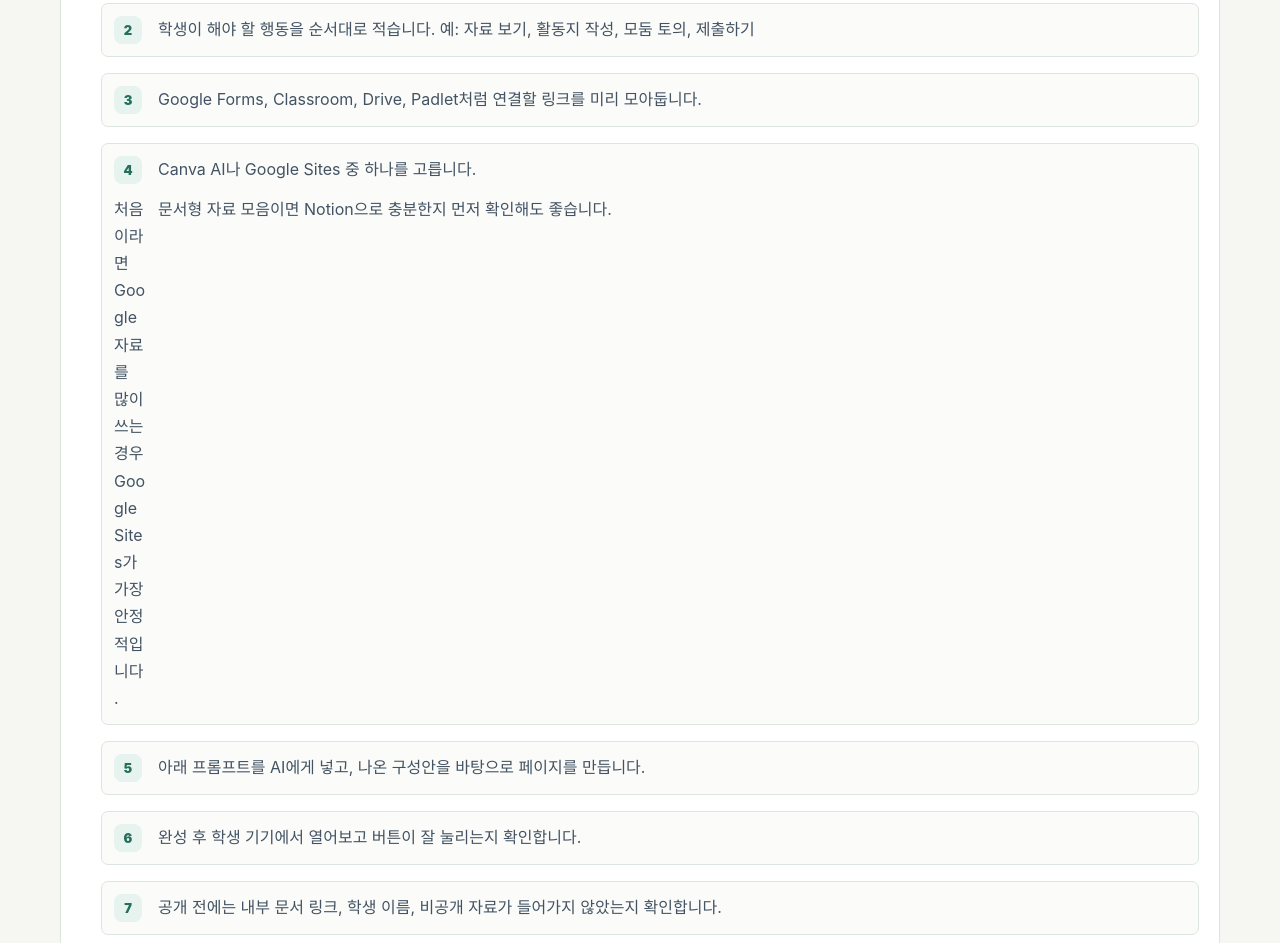
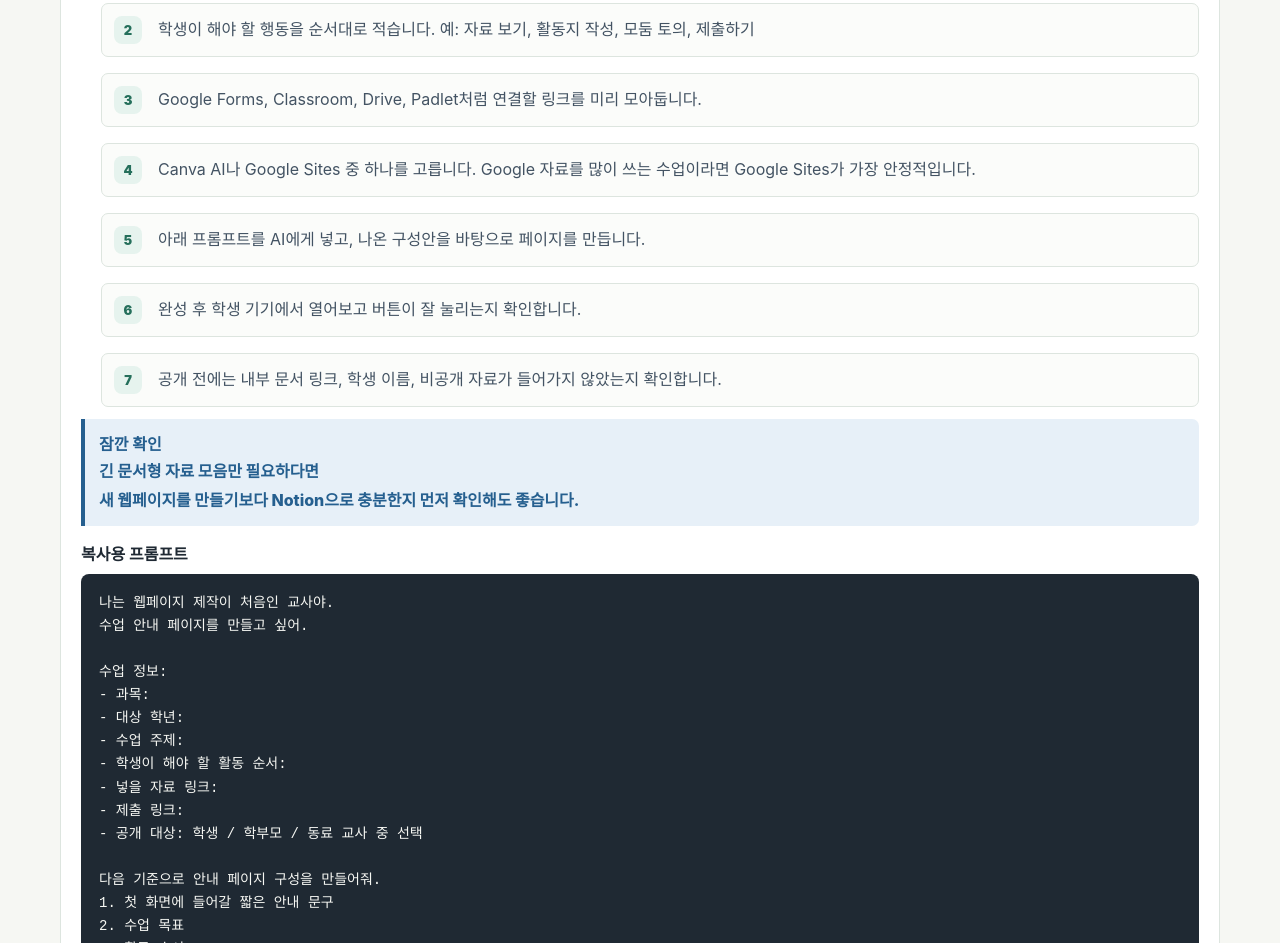
Before and after one commit to rudeia/geography-weppage-easy, a plain HTML site: page pages/practice.html in a window 1280 px wide. Shown: the part 3923-4866 px from the top of the page. Drawn offline with Linux system fonts and the light colour scheme.

Commit message:
Add files via upload

```diff
--- a/pages/practice.html
+++ b/pages/practice.html
@@ -265,13 +265,17 @@
             <li>수업 상황을 한 문장으로 씁니다. 예: “고등학교 1학년 지리 수행평가 안내 페이지를 만들고 싶다.”</li>
             <li>학생이 해야 할 행동을 순서대로 적습니다. 예: 자료 보기, 활동지 작성, 모둠 토의, 제출하기</li>
             <li>Google Forms, Classroom, Drive, Padlet처럼 연결할 링크를 미리 모아둡니다.</li>
-            <li><span class="line-break">Canva AI나 Google Sites 중 하나를 고릅니다.</span>
-              <span class="line-break">처음이라면 Google 자료를 많이 쓰는 경우 Google Sites가 가장 안정적입니다.</span>
-              <span class="line-break">문서형 자료 모음이면 Notion으로 충분한지 먼저 확인해도 좋습니다.</span></li>
+            <li>Canva AI나 Google Sites 중 하나를 고릅니다. Google 자료를 많이 쓰는 수업이라면 Google Sites가 가장 안정적입니다.</li>
             <li>아래 프롬프트를 AI에게 넣고, 나온 구성안을 바탕으로 페이지를 만듭니다.</li>
             <li>완성 후 학생 기기에서 열어보고 버튼이 잘 눌리는지 확인합니다.</li>
             <li>공개 전에는 내부 문서 링크, 학생 이름, 비공개 자료가 들어가지 않았는지 확인합니다.</li>
           </ol>
+
+          <div class="mini-note">
+            <strong>잠깐 확인</strong>
+            <span class="line-break">긴 문서형 자료 모음만 필요하다면</span>
+            <span class="line-break">새 웹페이지를 만들기보다 Notion으로 충분한지 먼저 확인해도 좋습니다.</span>
+          </div>
 
           <h4>복사용 프롬프트</h4>
           <pre class="prompt-box">나는 웹페이지 제작이 처음인 교사야.
```
